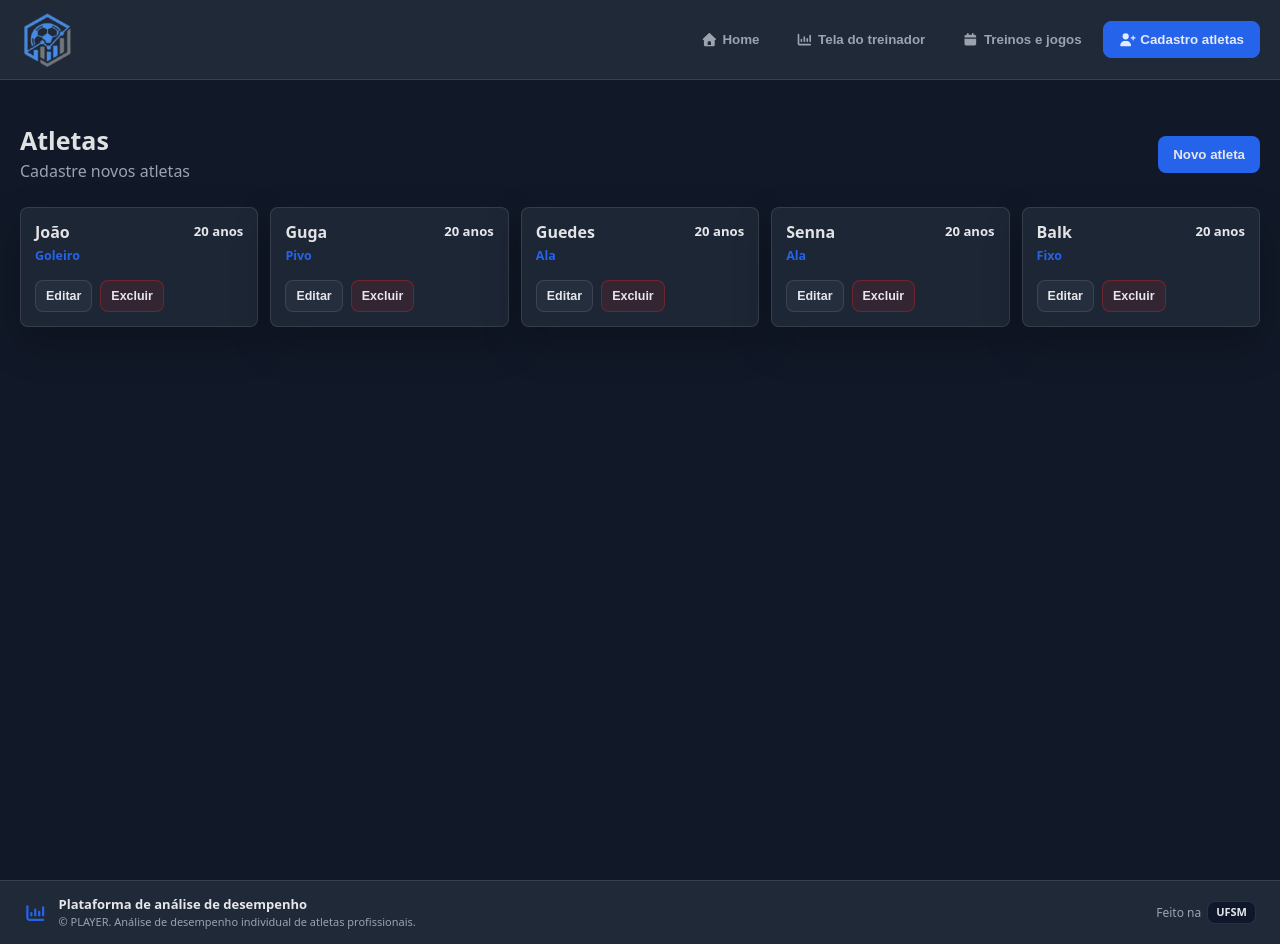
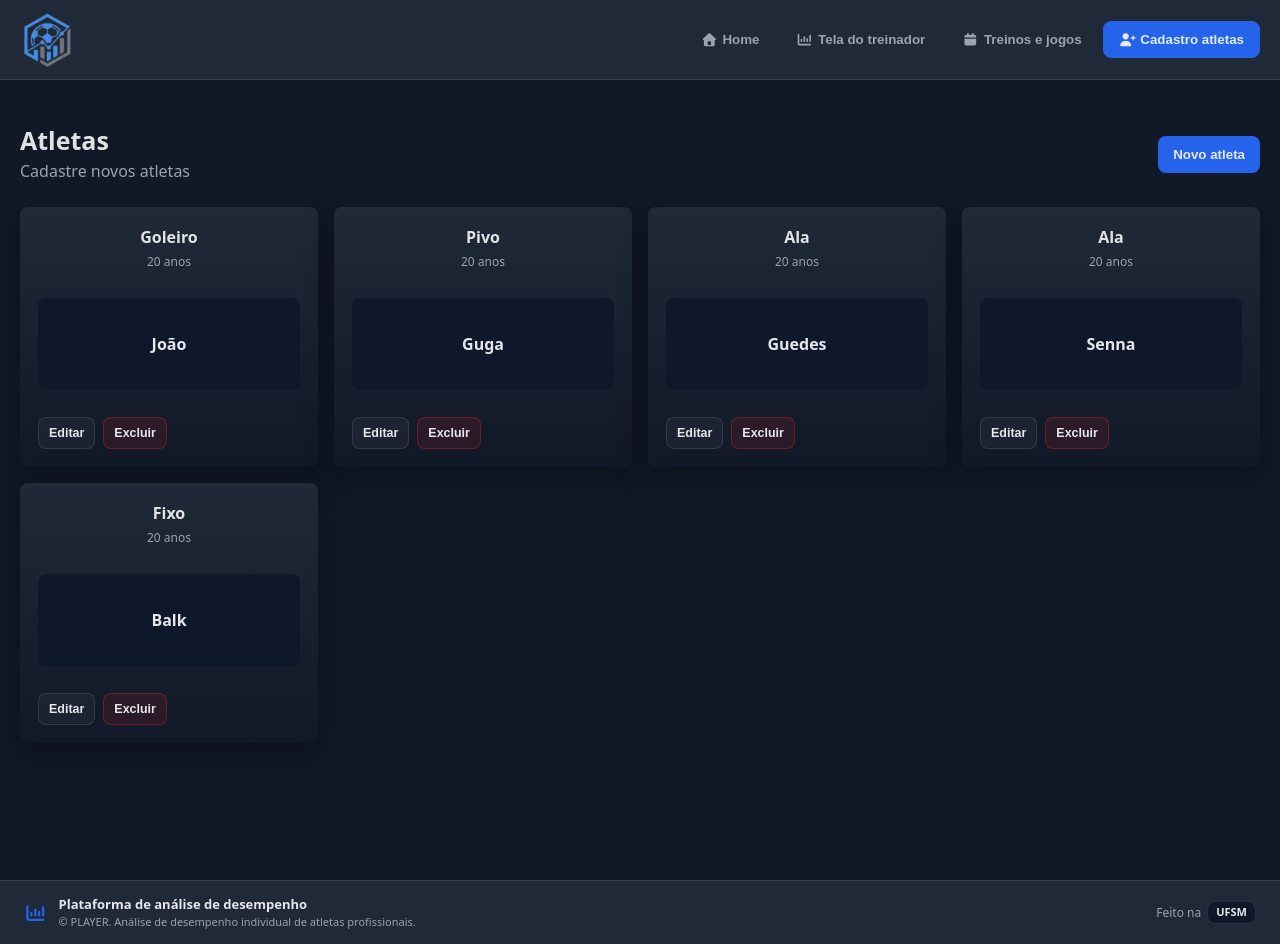
Before and after one commit to diogodls/player, a React (Vite) app: page /athlete-registration in a window 1280 px wide. Built offline with nearby package versions, Linux system fonts and the light colour scheme; data requests are answered from the project's data file.

Commit message:
feat(#38): re-aproveita cards da coach dashboard

```diff
--- a/src/components/CoachDashboard/PlayersSection/PlayerCard/PlayerCard.module.scss
+++ b/src/components/CoachDashboard/PlayersSection/PlayerCard/PlayerCard.module.scss
@@ -87,3 +87,8 @@
     }
   }
 }
+
+.compact {
+  min-height: 260px;
+  padding: 18px;
+}
--- a/src/components/CoachDashboard/PlayersSection/PlayerCard/PlayerCard.tsx
+++ b/src/components/CoachDashboard/PlayersSection/PlayerCard/PlayerCard.tsx
@@ -1,14 +1,35 @@
 import styles from "./PlayerCard.module.scss";
 import type {Player} from "../../../../pages/CoachDashboard";
 import {Link} from "react-router";
+import type { KeyboardEvent, MouseEvent, ReactNode } from "react";
 
 type PlayerCardProps = {
-  player: Player;
+  player: Omit<Pick<Player, "id" | "name" | "position">, "id"> &
+    { id: string | number } &
+    Partial<Pick<Player, "overall" | "offensiveActions" | "defensiveActions">>;
+  to?: string;
+  children?: ReactNode;
+  onClick?: (event: MouseEvent<HTMLElement>) => void;
+  onKeyDown?: (event: KeyboardEvent<HTMLElement>) => void;
+  size?: "default" | "compact";
 };
 
-const PlayerCard = ({player}: PlayerCardProps) => {
+const PlayerCardContent = ({ player, children }: PlayerCardProps) => {
+  if (children) {
+    return (
+      <>
+        <div className={styles.header}>
+          <h3>{player.name}</h3>
+          <span>{player.position}</span>
+        </div>
+
+        {children}
+      </>
+    );
+  }
+
   return (
-    <Link to={`/player/${player.id}`} className={styles.card}>
+    <>
       <div className={styles.header}>
         <h3>{player.name}</h3>
         <span>{player.position}</span>
@@ -32,6 +53,44 @@ const PlayerCard = ({player}: PlayerCardProps) => {
           <span>{player.defensiveActions}</span>
         </div>
       </div>
+    </>
+  );
+};
+
+const PlayerCard = ({
+  player,
+  to = `/player/${player.id}`,
+  children,
+  onClick,
+  onKeyDown,
+  size = "default",
+}: PlayerCardProps) => {
+  const cardClassName = [
+    styles.card,
+    size === "compact" ? styles.compact : "",
+  ].filter(Boolean).join(" ");
+
+  if (onClick || onKeyDown) {
+    return (
+      <article
+        className={cardClassName}
+        role="button"
+        tabIndex={0}
+        onClick={onClick}
+        onKeyDown={onKeyDown}
+      >
+        <PlayerCardContent player={player}>
+          {children}
+        </PlayerCardContent>
+      </article>
+    );
+  }
+
+  return (
+    <Link to={to} className={cardClassName}>
+      <PlayerCardContent player={player}>
+        {children}
+      </PlayerCardContent>
     </Link>
   );
 };
--- a/src/pages/AthleteRegistrationScreen/AthleteRegistrationScreen.module.scss
+++ b/src/pages/AthleteRegistrationScreen/AthleteRegistrationScreen.module.scss
@@ -51,8 +51,7 @@
   cursor: pointer;
 }
 
-.emptyState,
-.card {
+.emptyState {
   border: 1px solid var(--border-20);
   border-radius: var(--border-radius);
   background: rgba(31, 41, 55, 0.92);
@@ -78,57 +77,34 @@
 
 .list {
   display: grid;
-  grid-template-columns: repeat(auto-fill, minmax(210px, 1fr));
-  gap: 12px;
+  grid-template-columns: repeat(4, minmax(0, 1fr));
+  gap: 16px;
 }
 
-.card {
-  padding: 14px;
-  cursor: pointer;
-  transition: border-color 0.2s ease, transform 0.2s ease, background-color 0.2s ease;
-
-  &:hover,
-  &:focus-visible {
-    border-color: rgba(37, 99, 235, 0.7);
-    background: rgba(31, 41, 55, 1);
-    transform: translateY(-1px);
-    outline: none;
-  }
+.cardInfo {
+  margin: 12px 0;
+  height: 92px;
+  border-radius: var(--border-radius);
+  background: var(--surface-dark);
+  display: flex;
+  align-items: center;
+  justify-content: center;
 }
 
-.cardHeader {
-  display: flex;
-  align-items: flex-start;
-  justify-content: space-between;
-  gap: 12px;
-}
-
-.cardTitle {
-  margin: 0;
-  color: var(--text-primary);
-  font-size: 1rem;
-  line-height: 1.25;
-}
-
-.cardPosition {
-  display: inline-block;
-  margin-top: 4px;
-  color: var(--selected-blue);
-  font-size: 0.78rem;
-  font-weight: 600;
-}
-
-.cardAge {
-  color: var(--text-light);
-  font-size: 0.82rem;
-  font-weight: 700;
-  white-space: nowrap;
+.pagination {
+  grid-column: 1 / -1;
 }
 
 .cardActions {
   display: flex;
   gap: 8px;
-  margin-top: 14px;
+}
+
+.cardName {
+  color: var(--text-light);
+  font-size: 1rem;
+  font-weight: 700;
+  text-align: center;
 }
 
 .secondaryAction,
@@ -173,4 +149,8 @@
   .openButton {
     width: 100%;
   }
+
+  .list {
+    grid-template-columns: repeat(auto-fill, minmax(210px, 1fr));
+  }
 }
--- a/src/pages/AthleteRegistrationScreen/AthleteRegistrationScreen.tsx
+++ b/src/pages/AthleteRegistrationScreen/AthleteRegistrationScreen.tsx
@@ -2,6 +2,8 @@ import { useMemo, useState } from "react";
 import { useNavigate } from "react-router";
 import AthleteForm, { type AthleteFormValues } from "../../components/AthleteRegistration/AthleteForm/AthleteForm";
 import DeleteAthleteModal from "../../components/AthleteRegistration/DeleteAthleteModal/DeleteAthleteModal";
+import PlayerCard from "../../components/CoachDashboard/PlayersSection/PlayerCard/PlayerCard";
+import Pagination from "../../components/elements/Pagination/Pagination";
 import { PLAYERS_POSITIONS } from "../../constants/players";
 import { useApi } from "../../hooks/useApi";
 import type { CoachDashboardData } from "../CoachDashboard";
@@ -14,6 +16,8 @@ type Athlete = {
   position: (typeof PLAYERS_POSITIONS)[number];
 };
 
+const ATHLETES_PER_PAGE = 8;
+
 const AthleteRegistrationScreen = () => {
   const navigate = useNavigate();
   const { data } = useApi<CoachDashboardData>("coach-dashboard");
@@ -22,6 +26,7 @@ const AthleteRegistrationScreen = () => {
   const [isModalOpen, setIsModalOpen] = useState(false);
   const [editingAthlete, setEditingAthlete] = useState<Athlete | null>(null);
   const [athleteToDelete, setAthleteToDelete] = useState<Athlete | null>(null);
+  const [currentPage, setCurrentPage] = useState(1);
 
   const mockAthletes = useMemo<Athlete[]>(
     () =>
@@ -35,6 +40,12 @@ const AthleteRegistrationScreen = () => {
   );
 
   const displayedAthletes = hasLocalAthleteChanges ? athletes : mockAthletes;
+  const totalPages = Math.max(1, Math.ceil(displayedAthletes.length / ATHLETES_PER_PAGE));
+  const safeCurrentPage = Math.min(currentPage, totalPages);
+  const pagedAthletes = useMemo(() => {
+    const startIndex = (safeCurrentPage - 1) * ATHLETES_PER_PAGE;
+    return displayedAthletes.slice(startIndex, startIndex + ATHLETES_PER_PAGE);
+  }, [displayedAthletes, safeCurrentPage]);
 
   const formInitialValues = useMemo<AthleteFormValues | undefined>(
     () =>
@@ -68,6 +79,7 @@ const AthleteRegistrationScreen = () => {
         },
         ...displayedAthletes,
       ]);
+      setCurrentPage(1);
     }
 
     setHasLocalAthleteChanges(true);
@@ -113,12 +125,15 @@ const AthleteRegistrationScreen = () => {
           </div>
         ) : (
           <div className={styles.list}>
-            {displayedAthletes.map((athlete) => (
-              <article
+            {pagedAthletes.map((athlete) => (
+              <PlayerCard
                 key={athlete.id}
-                className={styles.card}
-                role="button"
-                tabIndex={0}
+                size="compact"
+                player={{
+                  id: athlete.id,
+                  name: athlete.position,
+                  position: typeof athlete.age === "number" ? `${athlete.age} anos` : "Idade nao informada",
+                }}
                 onClick={() => navigate(`/player/${athlete.id}`)}
                 onKeyDown={(event) => {
                   if (event.key === "Enter" || event.key === " ") {
@@ -127,13 +142,9 @@ const AthleteRegistrationScreen = () => {
                   }
                 }}
               >
-                <div className={styles.cardHeader}>
-                  <div>
-                    <h2 className={styles.cardTitle}>{athlete.name}</h2>
-                    <span className={styles.cardPosition}>{athlete.position}</span>
-                  </div>
-                  <span className={styles.cardAge}>
-                    {typeof athlete.age === "number" ? `${athlete.age} anos` : "Idade nao informada"}
+                <div className={styles.cardInfo}>
+                  <span className={styles.cardName}>
+                    {athlete.name}
                   </span>
                 </div>
                 <div className={styles.cardActions}>
@@ -159,8 +170,15 @@ const AthleteRegistrationScreen = () => {
                     Excluir
                   </button>
                 </div>
-              </article>
+              </PlayerCard>
             ))}
+            <Pagination
+              className={styles.pagination}
+              currentPage={safeCurrentPage}
+              totalPages={totalPages}
+              onPageChange={setCurrentPage}
+              size="sm"
+            />
           </div>
         )}
       </div>
```
